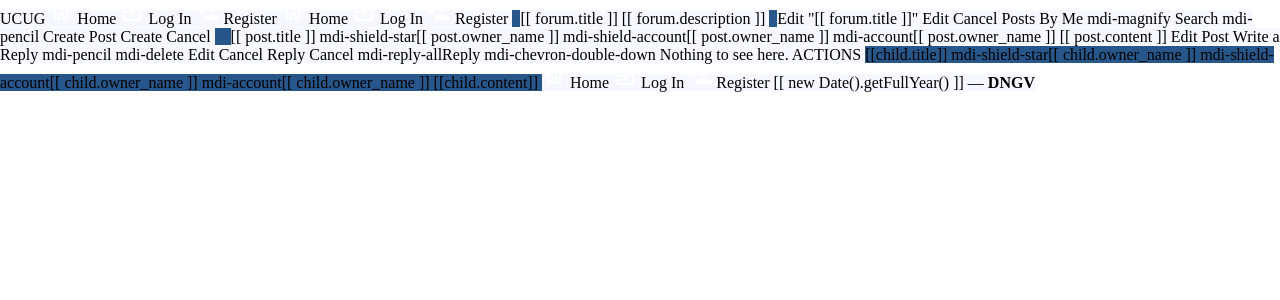
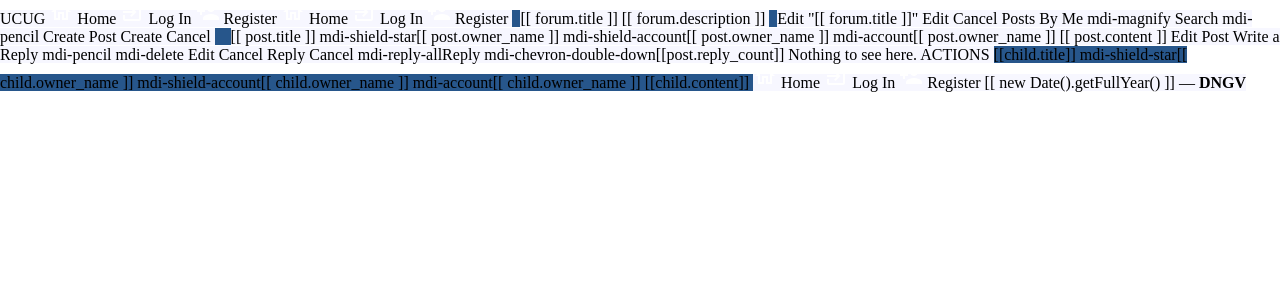
Before and after one commit to DanielGove/UCUG_Public, a Django app: template ucug_forum/templates/forum_feed.html in a window 1280 px wide. Shown: the top 300 px of the page. Run offline with Django 3.2, Linux system fonts and the light colour scheme; the template is opened without the code that fills it, so the values that code supplies are empty; some libraries are stand-ins or nearby versions.

Commit message:
Added more post datapoints

```diff
--- a/ucug_forum/templates/forum_feed.html
+++ b/ucug_forum/templates/forum_feed.html
@@ -209,7 +209,7 @@
 
             <!-- Generic Options -->
             <v-btn v-if="post.id != reply_id" color="info" @click="toggle_reply_form(post)"><v-icon>mdi-reply-all</v-icon>Reply</v-btn>
-            <v-btn small fab color="info" @click="expand_post(post.id)"><v-icon>mdi-chevron-double-down</v-icon></v-btn>
+            <v-btn small fab color="info" @click="expand_post(post.id)"><v-icon>mdi-chevron-double-down</v-icon>[[post.reply_count]]</v-btn>
         </v-card-actions>
 
         <!-- Expanded Content -->
--- a/ucug_forum/templates/forum_header.html
+++ b/ucug_forum/templates/forum_header.html
@@ -241,12 +241,6 @@
                             .catch(err => console.log(err))
                     },
 
-                    build_post_data(posts) {
-                        posts.forEach(function (post, index) {
-                            post.owner_url = "/profile/" + post.owner_name;
-                        });
-                        return posts;
-                    },
                     expand_post(post_id, force=false) {
                         if (post_id == this.expanded_id && !force) {
                             this.expanded_id = 0;
@@ -257,7 +251,7 @@
                         axios.get("/get_posts/", {params: {p_post: post_id}})
                             .then(res => {
                                 this.expanded_id = post_id;
-                                this.expanded_children = this.build_post_data(res.data);
+                                this.expanded_children = res.data;
                             })
                             .catch(err => {console.log(err);console.log("Could not expand post.");})
                         return 0;
@@ -292,7 +286,7 @@
                         axios.get("/get_posts/", {params: data})
                             .then(res => {
                                 // Display the new posts!
-                                this.posts = this.build_post_data(res.data);
+                                this.posts = res.data;
                             })
                             .catch(err => console.log(err))
                     },
--- a/ucug_forum/views.py
+++ b/ucug_forum/views.py
@@ -65,6 +65,8 @@
                 owner=owner,
                 ip_owner=ip)
     post.save()
+    parent_post.reply_count += 1
+    parent_post.save()
 
     post_data = post.public_data()
     return HttpResponse(json.dumps([post_data]))
@@ -87,6 +89,9 @@
     if not post.owner_id == request.user.id:
         record_session(request, "NO_AUTH")
         return HttpResponse("Nice Try!")
+    if post.parent_post:
+        post.parent_post.reply_count -= 1
+        post.parent_post.save()
     post.delete()
     return HttpResponse("Post deleted.")
 
```
Also changed, not shown: ucug_forum/models.py (+12 -7 lines), db.sqlite3, ucug_forum/migrations/0005_post_reply_count.py (added).
